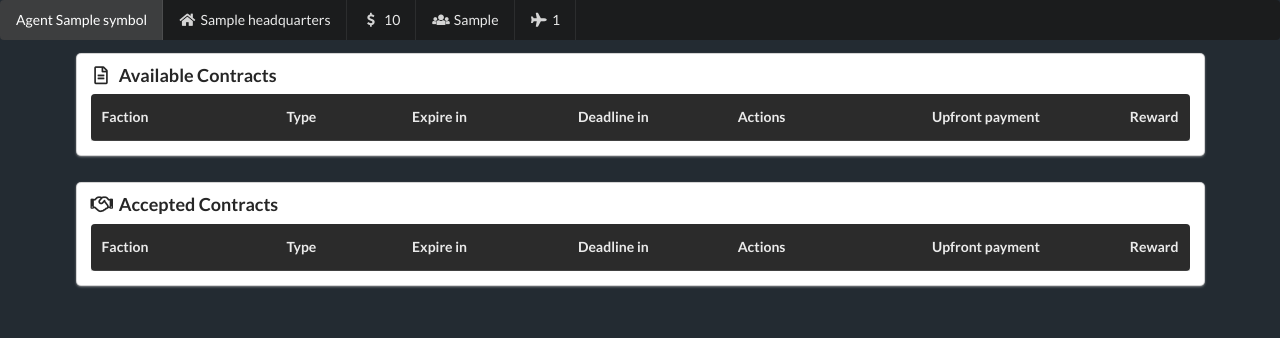
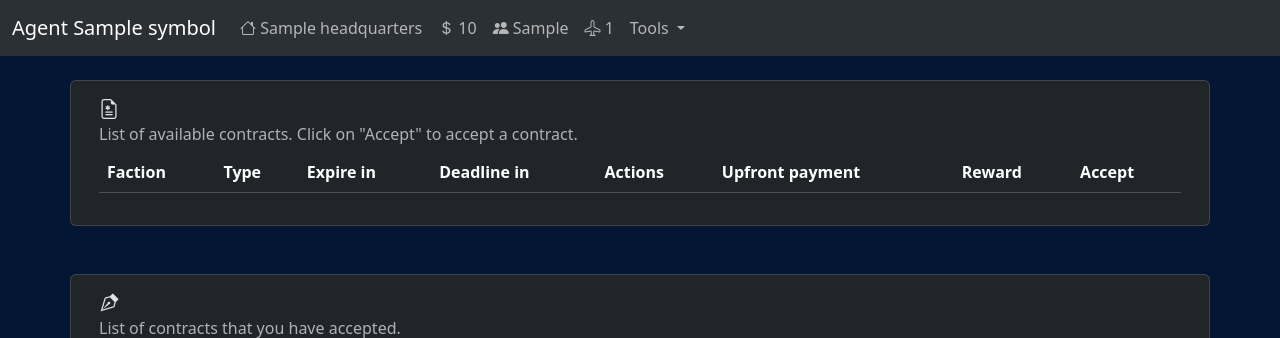
Before and after one commit to brodo97/CMDR-Brodo-Sudo, a Flask app: page / in a window 1280 px wide. Shown: the top 338 px of the page. Run offline with Flask 3, Linux system fonts and the light colour scheme; a database or web service that is not in the repository returns one stand-in record (values such as "Sample title"); data that the repository does not hold is empty; some libraries are stand-ins or nearby versions.

Commit message:
Migrated to Bootstrap

```diff
--- a/app/static/shared_functions.js
+++ b/app/static/shared_functions.js
@@ -1,6 +1,3 @@
-// UI elements
-$(".ui.dropdown").dropdown();
-
 // Function to convert a number to a string with commas
 function numberWithCommas(x) {
   return x.toString().replace(/\B(?=(\d{3})+(?!\d))/g, ",");
@@ -30,8 +27,10 @@ function fill_contract_table(contracts){
     // Cycle through actions (deliveries)
     var actions = "";
     for (var j = 0; j < contract.terms.deliver.length; j++){
-      console.log(contract.terms.deliver[j]);
-      actions += `${contract.terms.deliver[j].unitsRequired}x ${contract.terms.deliver[j].tradeSymbol} <br>`;
+      var units = contract.terms.deliver[j].unitsRequired;
+      var trade_symbol = contract.terms.deliver[j].tradeSymbol;
+      var trade_dest = contract.terms.deliver[j].destinationSymbol;
+      actions += `${units}x ${trade_symbol} on ${trade_dest}<br>`;
     }
 
     // Calculate ETAs
@@ -40,17 +39,36 @@ function fill_contract_table(contracts){
     var eta_expire = expire_at.fromNow();
     var eta_deadline = deadline.fromNow();
 
+    var table_row = "";
+
+    if (table_id === "#av_contracts"){
+      table_row = `
+        <tr>
+          <td class='left aligned'>${contract.factionSymbol}</td>
+          <td>${contract.type}</td>
+          <td>${eta_expire}</td>
+          <td>${eta_deadline}</td>
+          <td>${actions}</td>
+          <td><i class="bi bi-currency-dollar"></i>${numberWithCommas(contract.terms.payment.onAccepted)}</td>
+          <td><i class="bi bi-currency-dollar"></i>${numberWithCommas(contract.terms.payment.onFulfilled)}</td>
+          <td><button type="button" class="btn btn-success" onclick='accept_contract("${contract.id}")'>Accept</button></td>
+        </tr>
+      `;
+    }else{
+      table_row = `
+        <tr>
+          <td class='left aligned'>${contract.factionSymbol}</td>
+          <td>${contract.type}</td>
+          <td>${eta_deadline}</td>
+          <td>${actions}</td>
+          <td><i class="bi bi-currency-dollar"></i>${numberWithCommas(contract.terms.payment.onAccepted)}</td>
+        </tr>
+      `;
+    }
+
     // Append to table
     $(table_id).append(
-      "<tr>" +
-        "<td class='left aligned'>" + contract.factionSymbol + "</td>" +
-        "<td>" + contract.type + "</td>" +
-        "<td>" + eta_expire + "</td>" +
-        "<td>" + eta_deadline + "</td>" +
-        "<td>" + actions + "</td>" +
-        "<td><i class='dollar sign icon'></i>" + numberWithCommas(contract.terms.payment.onAccepted) + "</td>" +
-        "<td><i class='dollar sign icon'></i>" + numberWithCommas(contract.terms.payment.onFulfilled) + "</td>" +
-      "</tr>"
+      table_row
     )
 
   }
@@ -91,14 +109,34 @@ socket.on("connect", function() {
 
 function get_contracts(){
   socket.emit("get_contracts", (response) => {
+    console.log(response);
     fill_contract_table(response);
   });
 }
 
-window.onload = function() {
-  get_contracts();
-
-  socket.emit("get_galaxy_data", (response) => {
-    process_galaxy_data(response);
+function accept_contract(contract_id){
+  socket.emit("accept_contract", contract_id, (response) => {
+    console.log(response);
+    get_contracts();
   });
 }
+
+function get_waypoints(){
+  var trait = $("#trait").val();
+  var system = $("#system").val();
+
+  // Check if parameters are empty
+  if (trait === "" || system === ""){
+    $("#search_waypoint_card").append(`
+    <div class="alert alert-warning alert-dismissible fade show" role="alert">
+      <strong>Warning!</strong> You must enter a trait and system.
+      <button type="button" class="btn-close" data-bs-dismiss="alert" aria-label="Close"></button>
+    </div>
+    `);
+    return;
+  }
+
+  socket.emit("get_waypoints", trait, system, (waypoints) => {
+    console.log(waypoints);
+  });
+}
--- a/app/templates/base.html
+++ b/app/templates/base.html
@@ -4,35 +4,53 @@
   <meta charset="utf-8">
   <meta name="viewport" content="width=device-width, initial-scale=1">
   <link href="https://fonts.googleapis.com/icon?family=Material+Icons" rel="stylesheet"/>
-  <link rel="stylesheet" href="https://cdn.jsdelivr.net/npm/semantic-ui/dist/semantic.min.css">
-  <style>
-    :root {
-    --darkBG: #232B32;
-    }
+  <link rel="stylesheet" href="https://cdn.jsdelivr.net/npm/bootstrap-icons@1.11.2/font/bootstrap-icons.min.css">
+  <link href="https://cdn.jsdelivr.net/npm/bootstrap@5.3.2/dist/css/bootstrap.min.css" rel="stylesheet" integrity="sha384-T3c6CoIi6uLrA9TneNEoa7RxnatzjcDSCmG1MXxSR1GAsXEV/Dwwykc2MPK8M2HN" crossorigin="anonymous">
+</head>
+<body class="bg-primary-subtle" data-bs-theme="dark">
+  <nav class="navbar navbar-expand-lg bg-body-tertiary">
+    <div class="container-fluid">
+      <a class="navbar-brand" href="/">Agent {{agent["symbol"]}}</a>
+      <button class="navbar-toggler" type="button" data-bs-toggle="collapse" data-bs-target="#navbarNav" aria-controls="navbarNav" aria-expanded="false" aria-label="Toggle navigation">
+        <span class="navbar-toggler-icon"></span>
+      </button>
+      <div class="collapse navbar-collapse" id="navbarNav">
+        <ul class="navbar-nav">
+          <li class="nav-item">
+            <a class="nav-link" href="#"><i class="bi bi-house"></i> {{agent["headquarters"]}}</a>
+          </li>
+          <li class="nav-item">
+            <a class="nav-link" href="#"><i class="bi bi-currency-dollar"></i> {{"{:,}".format(agent["credits"])}}</a>
+          </li>
+          <li class="nav-item">
+            <a class="nav-link" href="#"><i class="bi bi-people-fill"></i> {{agent["startingFaction"]}}</a>
+          </li>
+          <li class="nav-item">
+            <a class="nav-link" href="#"><i class="bi bi-airplane"></i> {{agent["shipCount"]}}</a>
+          </li>
 
-    body.inverted {
-      background-color: var(--darkBG);
-    }
-  </style>
-</head>
-<body class="inverted">
-  <div class="ui inverted menu">
-    <div class="active item">Agent {{agent["symbol"]}}</div>
-    <div class="item"><i class="home icon"></i> {{agent["headquarters"]}}</div>
-    <div class="item"><i class="dollar sign icon"></i> {{"{:,}".format(agent["credits"])}}</div>
-    <div class="item"><i class="users icon"></i> {{agent["startingFaction"]}}</div>
-    <div class="item"><i class="plane icon"></i> {{agent["shipCount"]}}</div>
+          <li class="nav-item dropdown">
+            <a class="nav-link dropdown-toggle" href="#" role="button" data-bs-toggle="dropdown" aria-expanded="false">
+              Tools
+            </a>
+            <ul class="dropdown-menu">
+              <li><a class="dropdown-item" href="/waypoints">Waypoints</a></li>
+            </ul>
+          </li>
+
+        </ul>
+      </div>
     </div>
-  </div>
-
-  <div class="ui container">
+  </nav>
+  <div class="container">
+    <br>
     {% block content %}{% endblock %}
   </div>
 
   <script src="https://code.jquery.com/jquery-3.7.1.min.js" integrity="sha256-/JqT3SQfawRcv/BIHPThkBvs0OEvtFFmqPF/lYI/Cxo=" crossorigin="anonymous"></script>
   <script src="https://cdnjs.cloudflare.com/ajax/libs/socket.io/4.0.1/socket.io.js" integrity="sha512-q/dWJ3kcmjBLU4Qc47E4A9kTB4m3wuTY7vkFJDTZKjTs8jhyGQnaUrxa0Ytd0ssMZhbNua9hE+E7Qv1j+DyZwA==" crossorigin="anonymous"></script>
 
-  <script src="https://cdn.jsdelivr.net/npm/semantic-ui/dist/semantic.min.js"></script>
+  <script src="https://cdn.jsdelivr.net/npm/bootstrap@5.3.2/dist/js/bootstrap.bundle.min.js" integrity="sha384-C6RzsynM9kWDrMNeT87bh95OGNyZPhcTNXj1NW7RuBCsyN/o0jlpcV8Qyq46cDfL" crossorigin="anonymous"></script>
   <script src="https://momentjs.com/downloads/moment.js"></script>
 
   <script src="{{url_for('static', filename='shared_functions.js')}}"></script>
--- a/app/templates/index.html
+++ b/app/templates/index.html
@@ -6,78 +6,81 @@ Agent {{agent["symbol"]}}
 
 
 {% block content %}
-<div class="ui grid">
-  <div class="sixteen wide column">
-    <div class="ui card fluid">
-      <div class="content">
-        <div class="header">
-          <i class="file alternate outline icon"></i>
-          Available Contracts
-        </div>
-        <div class="description">
-          <table class="ui right aligned table inverted">
+<div class="row">
+  <div class="col card">
+    <div class="card-body">
+      <h5 class="card-title"><i class="bi bi-file-earmark-medical"></i></h5>
+      <h6 class="card-subtitle mb-2 text-body-secondary">List of available contracts. Click on "Accept" to accept a contract.</h6>
+
+      <table class="table">
         <thead>
           <tr>
-                <th class="left aligned">Faction</th>
-                <th>Type</th>
-                <th>Expire in</th>
-                <th>Deadline in</th>
-                <th>Actions</th>
-                <th>Upfront payment</th>
-                <th>Reward</th>
+            <th scope="col">Faction</th>
+            <th scope="col">Type</th>
+            <th scope="col">Expire in</th>
+            <th scope="col">Deadline in</th>
+            <th scope="col">Actions</th>
+            <th scope="col">Upfront payment</th>
+            <th scope="col">Reward</th>
+            <th scope="col">Accept</th>
           </tr>
         </thead>
         <tbody id="av_contracts">
         </tbody>
       </table>
-        </div>
+
     </div>
   </div>
 </div>
 
-  <div class="sixteen wide column">
-    <div class="ui card fluid">
-      <div class="content">
-        <div class="header">
-          <i class="handshake outline icon"></i>
-          Accepted Contracts
-        </div>
-        <div class="description">
-          <table class="ui right aligned table inverted">
+<br><br>
+
+<div class="row">
+  <div class="col card">
+    <div class="card-body">
+      <h5 class="card-title"><i class="bi bi-vector-pen"></i></h5>
+      <h6 class="card-subtitle mb-2 text-body-secondary">List of contracts that you have accepted.</h6>
+
+        <table class="table">
           <thead>
             <tr>
-                <th class="left aligned">Faction</th>
-                <th>Type</th>
-                <th>Expire in</th>
-                <th>Deadline in</th>
-                <th>Actions</th>
-                <th>Upfront payment</th>
-                <th>Reward</th>
+              <th scope="col">Faction</th>
+              <th scope="col">Type</th>
+              <th scope="col">Deadline in</th>
+              <th scope="col">Actions</th>
+              <th scope="col">Reward</th>
             </tr>
           </thead>
           <tbody id="ac_contracts">
           </tbody>
         </table>
-        </div>
+
     </div>
   </div>
 </div>
 
-  <div class="eight wide column"></div>
-    <div class="ui fluid card">
-      <div class="image">
-        <img class="ui image" src="{{url_for('static', filename='galaxy.png')}}" alt="">
+<br><br>
+
+<div class="row">
+  <div class="card mb-2">
+    <div class="card-body">
+      <h5 class="card-title">Galaxy details</h5>
+      <p class="card-text" id="galaxy_description"></p>
     </div>
-      <div class="content">
-        <a class="header">Galaxy details</a>
-        <div class="description" id="galaxy_description">
-        </div>
-      </div>
-    </div>
+    <img src="{{url_for('static', filename='galaxy.png')}}" class="card-img-top" alt="Our beautiful galaxy">
   </div>
 </div>
 {% endblock %}
 
 
 {% block scripts %}
+<script>
+  window.onload = function() {
+    get_contracts();
+
+    socket.emit("get_galaxy_data", (response) => {
+      process_galaxy_data(response);
+    });
+  }
+</script>
 {% endblock %}
```
Lines whose indentation alone changed are shown as unchanged.
